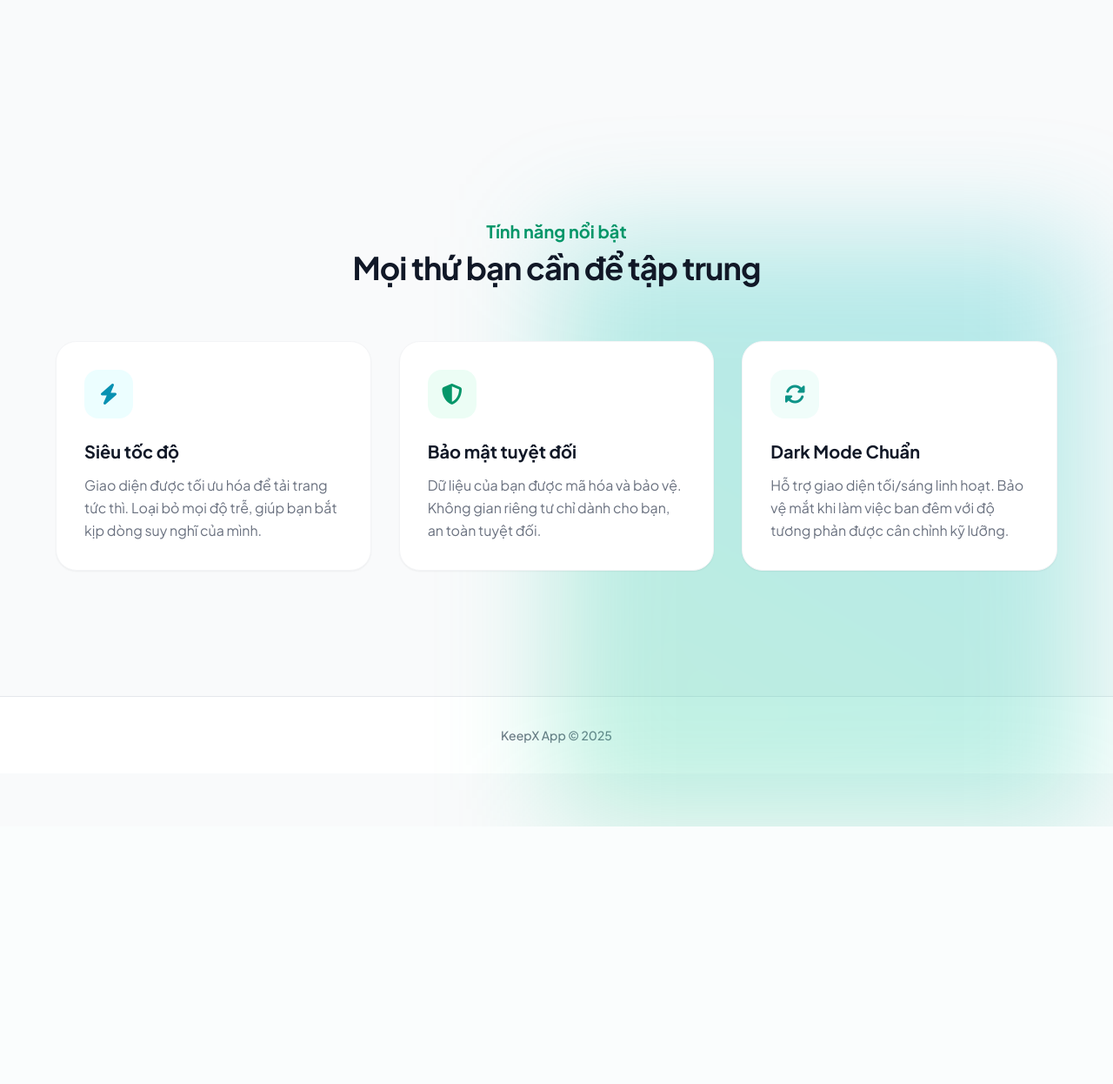
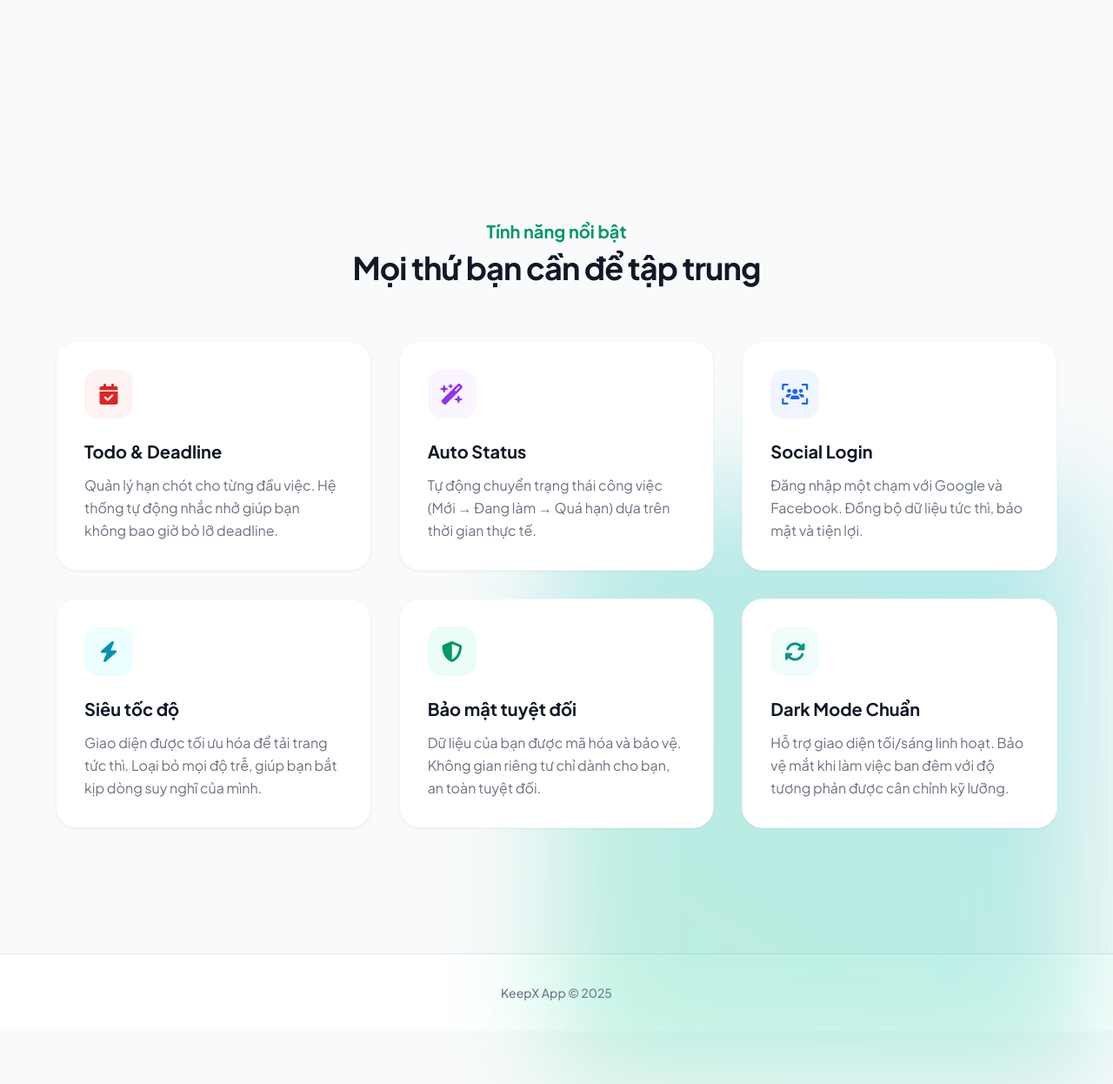
Before and after one commit to trongnhan992k/KeepX, a Django app: template templates/index.html in a window 1280 px wide. Shown: the part 680-1926 px from the top of the page at 87% size. Before the commit the page ends 1630 px from the top, so only its background shows below. Run offline with Django 5.2, Linux system fonts and the light colour scheme; the template is opened without the code that fills it, so the values that code supplies are empty; some libraries are stand-ins or nearby versions.

Commit message:
update icon & feature on index page

```diff
--- a/templates/index.html
+++ b/templates/index.html
@@ -74,7 +78,7 @@
     </div>
   </div>
 
-  <div class="mx-auto mt-16 max-w-7xl px-6 sm:mt-24 lg:px-8 pb-24">
+  <div id="features" class="mx-auto mt-16 max-w-7xl px-6 sm:mt-24 lg:px-8 pb-24">
     <div class="mx-auto max-w-2xl text-center mb-16">
       <h2
         class="text-xl font-bold leading-7 text-primary-600 dark:text-primary-400"
@@ -89,13 +93,62 @@
     </div>
 
     <div class="grid grid-cols-1 md:grid-cols-3 gap-8">
+
+      <div
+        class="relative group p-8 bg-white dark:bg-dark-card rounded-3xl border border-gray-100 dark:border-gray-800 shadow-sm hover:shadow-2xl hover:shadow-red-500/10 dark:hover:shadow-red-500/10 transition-all duration-300 hover:-translate-y-1"
+      >
+        <div
+          class="w-14 h-14 bg-red-50 dark:bg-red-900/30 rounded-2xl flex items-center justify-center text-red-600 dark:text-red-400 mb-6 transition-transform duration-300"
+        >
+          <i class="fas fa-calendar-check text-2xl icon-calendar"></i>
+        </div>
+        <h3 class="text-xl font-bold text-gray-900 dark:text-white mb-3">
+          Todo & Deadline
+        </h3>
+        <p class="text-gray-500 dark:text-gray-400 leading-relaxed">
+          Quản lý hạn chót cho từng đầu việc. Hệ thống tự động nhắc nhở giúp bạn không bao giờ bỏ lỡ deadline.
+        </p>
+      </div>
+
+      <div
+        class="relative group p-8 bg-white dark:bg-dark-card rounded-3xl border border-gray-100 dark:border-gray-800 shadow-sm hover:shadow-2xl hover:shadow-purple-500/10 dark:hover:shadow-purple-500/10 transition-all duration-300 hover:-translate-y-1"
+      >
+        <div
+          class="w-14 h-14 bg-purple-50 dark:bg-purple-900/30 rounded-2xl flex items-center justify-center text-purple-600 dark:text-purple-400 mb-6 transition-transform duration-300"
+        >
+          <i class="fas fa-wand-magic-sparkles text-2xl icon-magic"></i>
+        </div>
+        <h3 class="text-xl font-bold text-gray-900 dark:text-white mb-3">
+          Auto Status
+        </h3>
+        <p class="text-gray-500 dark:text-gray-400 leading-relaxed">
+          Tự động chuyển trạng thái công việc (Mới &rarr; Đang làm &rarr; Quá hạn) dựa trên thời gian thực tế.
+        </p>
+      </div>
+
+      <div
+        class="relative group p-8 bg-white dark:bg-dark-card rounded-3xl border border-gray-100 dark:border-gray-800 shadow-sm hover:shadow-2xl hover:shadow-blue-500/10 dark:hover:shadow-blue-500/10 transition-all duration-300 hover:-translate-y-1"
+      >
+        <div
+          class="w-14 h-14 bg-blue-50 dark:bg-blue-900/30 rounded-2xl flex items-center justify-center text-blue-600 dark:text-blue-400 mb-6 transition-transform duration-300"
+        >
+          <i class="fas fa-users-viewfinder text-2xl icon-social"></i>
+        </div>
+        <h3 class="text-xl font-bold text-gray-900 dark:text-white mb-3">
+          Social Login
+        </h3>
+        <p class="text-gray-500 dark:text-gray-400 leading-relaxed">
+          Đăng nhập một chạm với Google và Facebook. Đồng bộ dữ liệu tức thì, bảo mật và tiện lợi.
+        </p>
+      </div>
+
       <div
         class="relative group p-8 bg-white dark:bg-dark-card rounded-3xl border border-gray-100 dark:border-gray-800 shadow-sm hover:shadow-2xl hover:shadow-cyan-500/10 dark:hover:shadow-primary-500/10 transition-all duration-300 hover:-translate-y-1"
       >
         <div
-          class="w-14 h-14 bg-cyan-50 dark:bg-cyan-900/30 rounded-2xl flex items-center justify-center text-cyan-600 dark:text-cyan-400 mb-6 group-hover:scale-110 transition-transform duration-300"
+          class="w-14 h-14 bg-cyan-50 dark:bg-cyan-900/30 rounded-2xl flex items-center justify-center text-cyan-600 dark:text-cyan-400 mb-6 transition-transform duration-300"
         >
-          <i class="fas fa-bolt text-2xl"></i>
+          <i class="fas fa-bolt text-2xl icon-lightning"></i>
         </div>
         <h3 class="text-xl font-bold text-gray-900 dark:text-white mb-3">
           Siêu tốc độ
@@ -110,9 +163,9 @@
         class="relative group p-8 bg-white dark:bg-dark-card rounded-3xl border border-gray-100 dark:border-gray-800 shadow-sm hover:shadow-2xl hover:shadow-emerald-500/10 dark:hover:shadow-emerald-500/10 transition-all duration-300 hover:-translate-y-1"
       >
         <div
-          class="w-14 h-14 bg-emerald-50 dark:bg-emerald-900/30 rounded-2xl flex items-center justify-center text-emerald-600 dark:text-emerald-400 mb-6 group-hover:scale-110 transition-transform duration-300"
+          class="w-14 h-14 bg-emerald-50 dark:bg-emerald-900/30 rounded-2xl flex items-center justify-center text-emerald-600 dark:text-emerald-400 mb-6 transition-transform duration-300"
         >
-          <i class="fas fa-shield-alt text-2xl"></i>
+          <i class="fas fa-shield-alt text-2xl icon-shield"></i>
         </div>
         <h3 class="text-xl font-bold text-gray-900 dark:text-white mb-3">
           Bảo mật tuyệt đối
@@ -127,9 +180,9 @@
         class="relative group p-8 bg-white dark:bg-dark-card rounded-3xl border border-gray-100 dark:border-gray-800 shadow-sm hover:shadow-2xl hover:shadow-teal-500/10 dark:hover:shadow-teal-500/10 transition-all duration-300 hover:-translate-y-1"
       >
         <div
-          class="w-14 h-14 bg-teal-50 dark:bg-teal-900/30 rounded-2xl flex items-center justify-center text-teal-600 dark:text-teal-400 mb-6 group-hover:scale-110 transition-transform duration-300"
+          class="w-14 h-14 bg-teal-50 dark:bg-teal-900/30 rounded-2xl flex items-center justify-center text-teal-600 dark:text-teal-400 mb-6 transition-transform duration-300"
         >
-          <i class="fas fa-sync-alt text-2xl"></i>
+          <i class="fas fa-sync-alt text-2xl icon-sync"></i>
         </div>
         <h3 class="text-xl font-bold text-gray-900 dark:text-white mb-3">
           Dark Mode Chuẩn
```
Also changed, not shown: other parts of templates/index.html (+69 -2 lines).
